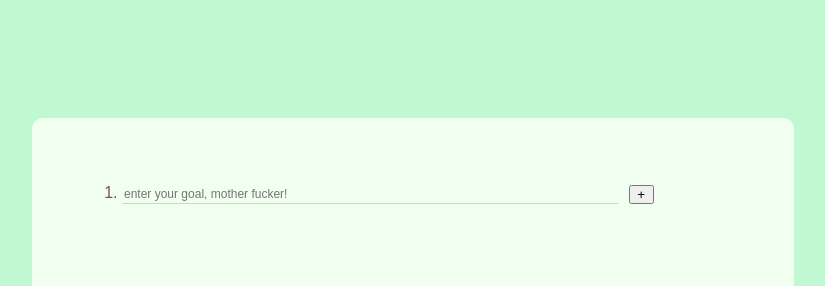
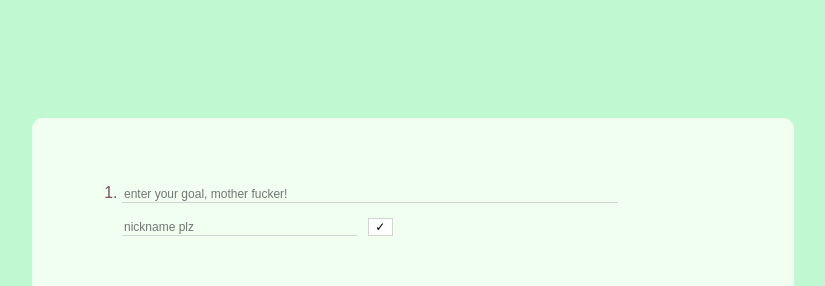
Before and after one commit to ranjanbuilds/optimist, a React (Create React App) app: page /goals in a window 1280 px wide. Shown: the top 286 px of the page, without its empty margins (227-1052 px from the left). Built offline with nearby package versions, Linux system fonts and the light colour scheme.

Commit message:
got rid of the expand button, added edit functionality

```diff
--- a/src/App.css
+++ b/src/App.css
@@ -74,12 +74,7 @@ ol li form input[type="submit"] {
   border: 1px solid lightgray;
   background: white;
   padding: none;
-  width: 55px;
-}
-
-ol li form button {
   width: 25px;
-  padding: 0;
 }
 
 li:last-child {
--- a/src/Goals.js
+++ b/src/Goals.js
@@ -13,14 +13,21 @@ class Goals extends React.Component {
             }
         }
         // This binding is necessary to make `this` work in the callback
-        this.handleClick = this.handleClick.bind(this);
+        this.handleEdit = this.handleEdit.bind(this);
         this.handleSubmit = this.handleSubmit.bind(this);
     }
 
-    handleClick(e){
-        let goalNumber = e.target.dataset.goal;
-        let relatedNick = document.getElementsByClassName(`nickNameContainer${goalNumber}`);
-        relatedNick[0].classList.remove("hide")
+    handleEdit() {
+        let open = true;
+
+        this.setState({
+            goals: {
+                goal_1: {
+                    ...this.state.goals.goal_1,
+                    open
+                }
+            }
+        });
     }
 
     handleSubmit(e){
@@ -46,15 +53,14 @@ class Goals extends React.Component {
         if(open) {
             goalOneInput =
                 <form onSubmit={this.handleSubmit}>
-                    <input ref="_goal1" type="text" name="goal" placeholder="enter your goal, mother fucker!"/>
-                    <button type="button" className="goal1" data-goal='1' onClick={this.handleClick}>+</button>
-                    <div className="nickNameContainer nickNameContainer1 hide">
-                        <input ref="_nickName1" type="text" name="goalNickname" className="nickName nickName1" placeholder="nickname plz"/>
-                        <input type="submit" value="done!"/>
+                    <input ref="_goal1" type="text" name="goal" placeholder="enter your goal, mother fucker!" value={goal}/>
+                    <div className="nickNameContainer nickNameContainer1">
+                        <input ref="_nickName1" type="text" name="goalNickname" className="nickName nickName1" placeholder="nickname plz" value={nickname}/>
+                        <input type="submit" value="✓"/>
                     </div>
                 </form>;
         } else {
-            goalOneSummary = <div>{goal}</div>;
+            goalOneSummary = <div className="goalSummary">{goal}<button onClick={this.handleEdit}>Edit</button></div>;
         }
 
         return (
```
